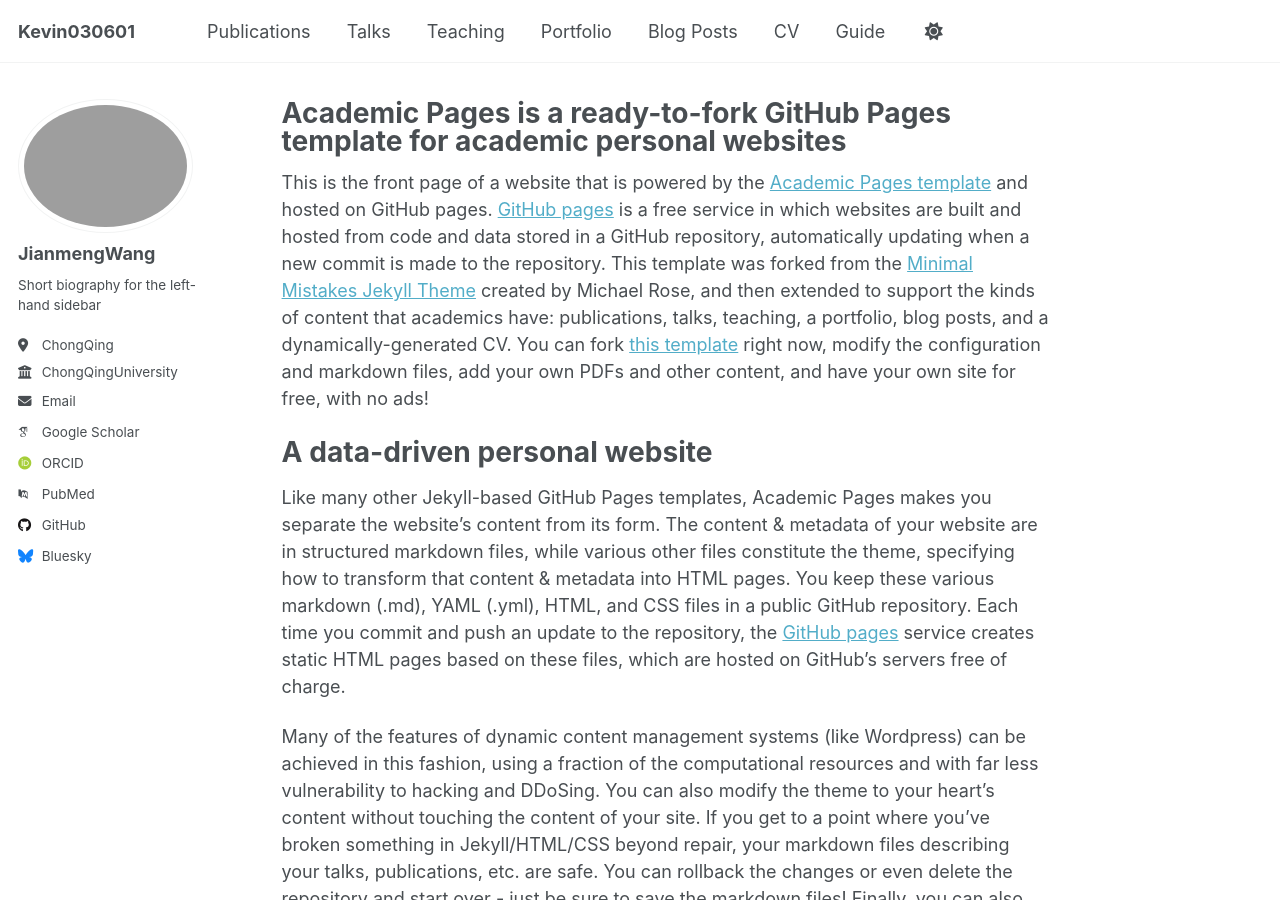
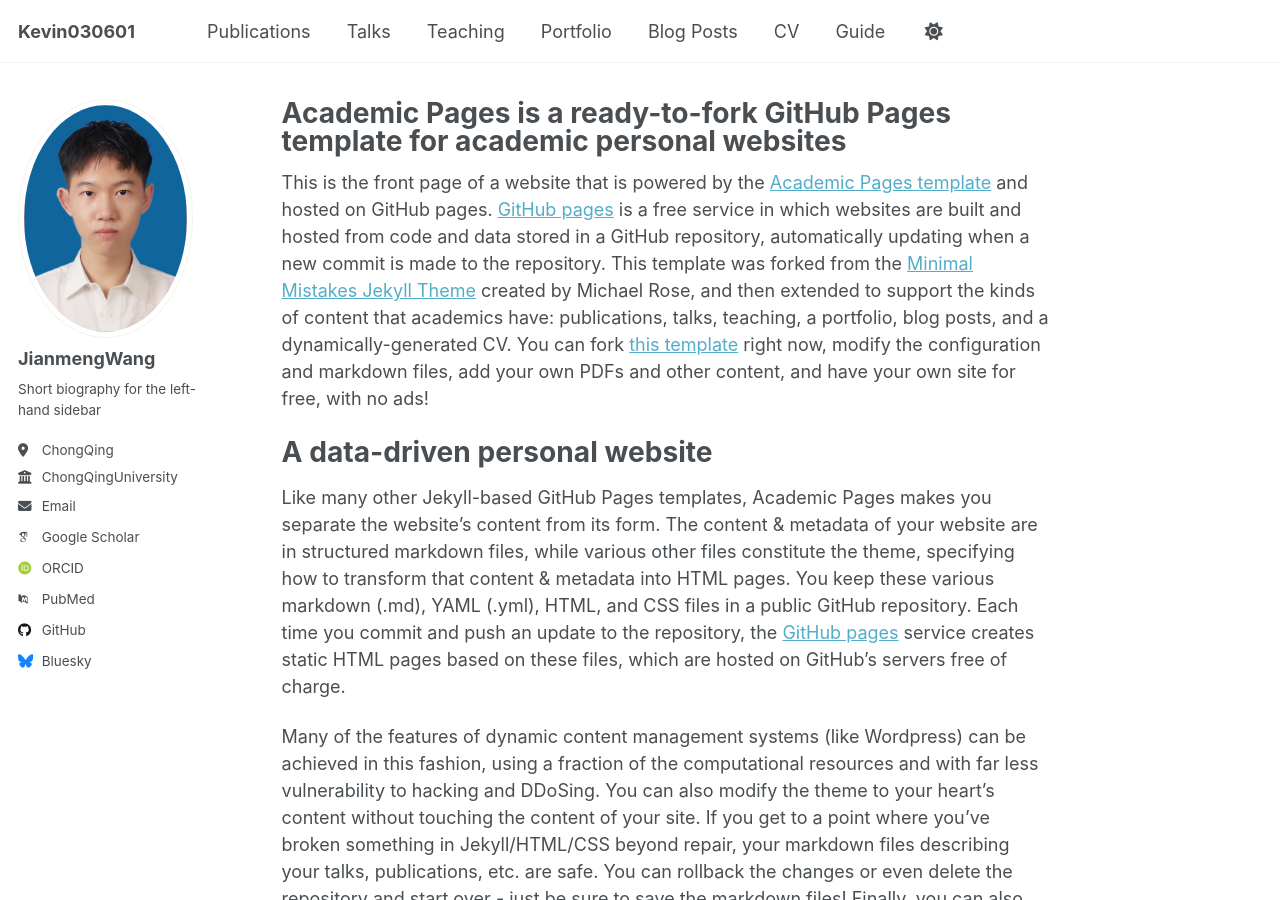
Before and after one commit to Kevin030601/JianmengWang.github.io, a Jekyll site: the page built from _pages/about.md, in a window 1280 px wide and 900 px high. Built offline with Jekyll 4.4.1, drawn with Linux system fonts in a browser that asks for light colours; some web fonts are replaced.

Commit message:
Update _config.yml

```diff
--- a/_config.yml
+++ b/_config.yml
@@ -22,7 +22,7 @@ repository               : "Kevin030601/Kevin030601.github.io"
 #               Additional customization can be done by editing /_includes/author-profile.html
 author:
   # Biographic information
-  avatar           : "profile.jpgJPG"
+  avatar           : "profile.JPG"
   name             : "JianmengWang"
   pronouns         : # example: "he/him"
   bio              : "Short biography for the left-hand sidebar"
```
